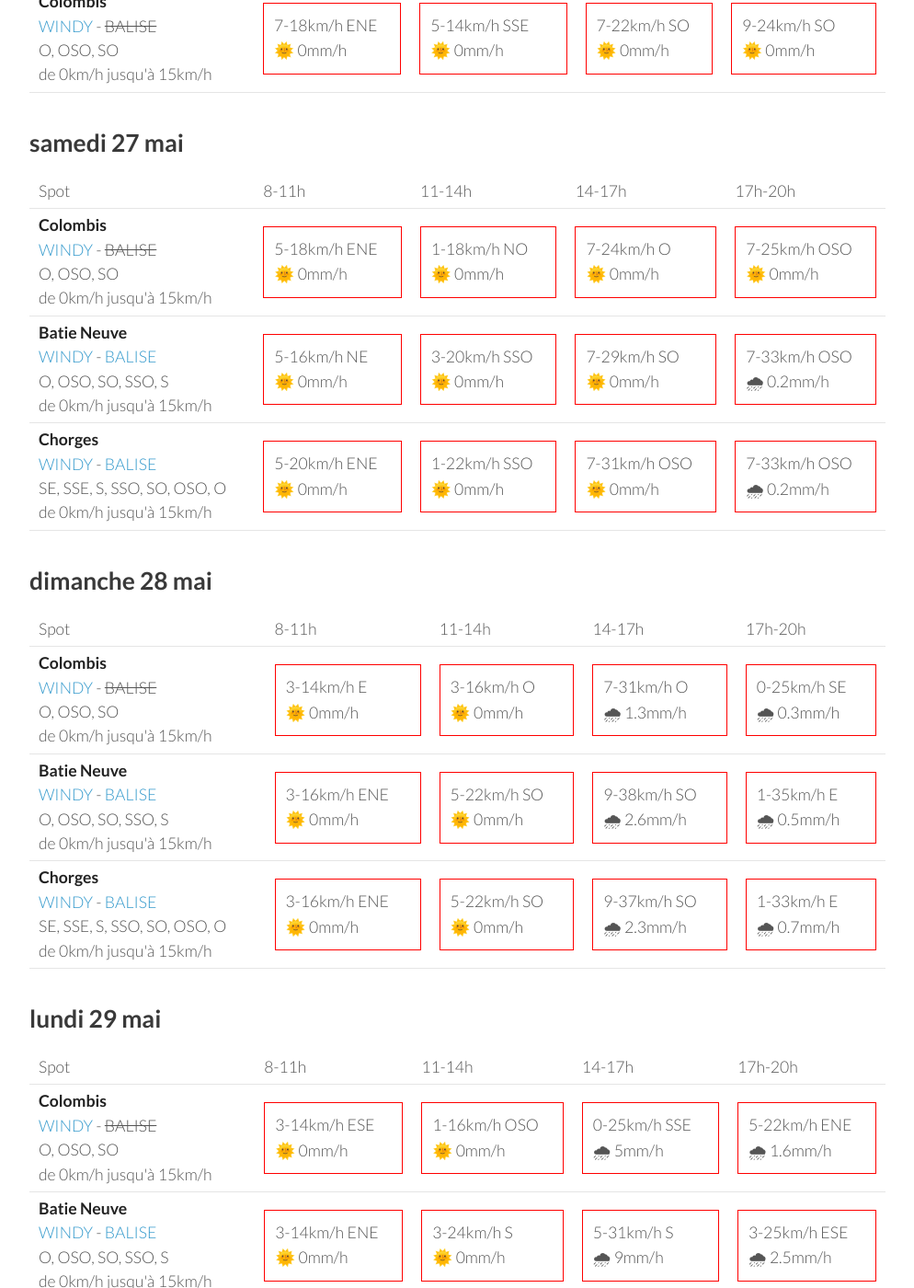
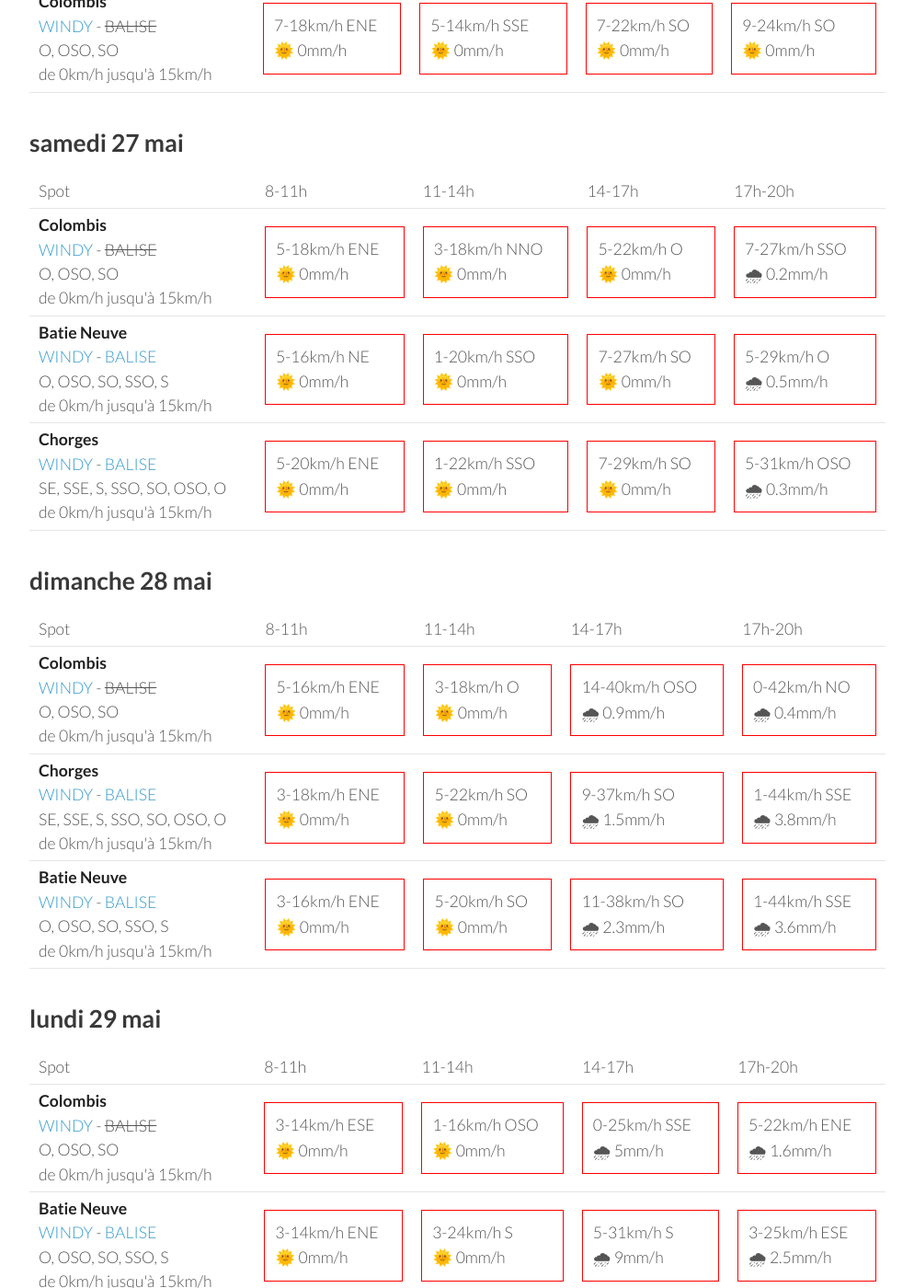
Before and after one commit to parapente-dans-le-nord/parapente-dans-le-nord.github.io, a Jekyll site: the page built from serre_poncon.markdown, in a window 1280 px wide and 1400 px high, scrolled down 1092 px. Shown: the whole window at 92% size, without its empty margins (26-1020 px from the left). Built offline with Jekyll 4.4.1, drawn with Linux system fonts in a browser that asks for light colours; some of the changed text lies outside the part shown.

Commit message:
update index.markdown

```diff
--- a/serre_poncon.markdown
+++ b/serre_poncon.markdown
@@ -114,9 +114,9 @@ page mise à jour le jeudi 25 mai 13:31
         <td><strong>Colombis</strong><br><a href="https://windy.com/44.494/6.216?44.559,6.262,10">WINDY</a> - <span class="no-balise"> BALISE </span><br> <span class="vent-favorable">O, OSO, SO</span><br><span class="force-vent">de 0km/h jusqu'à 15km/h</span> </td>
 
             <td><div class="not-flyable"><p>5-18km/h ENE</p><p>🌞 0mm/h</p></div></td>
-            <td><div class="not-flyable"><p>1-18km/h NO</p><p>🌞 0mm/h</p></div></td>
-            <td><div class="not-flyable"><p>7-24km/h O</p><p>🌞 0mm/h</p></div></td>
-            <td><div class="not-flyable"><p>7-25km/h OSO</p><p>🌞 0mm/h</p></div></td>
+            <td><div class="not-flyable"><p>3-18km/h NNO</p><p>🌞 0mm/h</p></div></td>
+            <td><div class="not-flyable"><p>5-22km/h O</p><p>🌞 0mm/h</p></div></td>
+            <td><div class="not-flyable"><p>7-27km/h SSO</p><p>🌧 0.2mm/h</p></div></td>
 
 
     </tr>
@@ -124,9 +124,9 @@ page mise à jour le jeudi 25 mai 13:31
         <td><strong>Batie Neuve</strong><br><a href="https://windy.com/44.584/6.236?44.559,6.262,10,m:eTtagly">WINDY</a> - <span class=""><a href="https://www.openwindmap.org/PP554">BALISE</a> </span><br> <span class="vent-favorable">O, OSO, SO, SSO, S</span><br><span class="force-vent">de 0km/h jusqu'à 15km/h</span> </td>
 
             <td><div class="not-flyable"><p>5-16km/h NE</p><p>🌞 0mm/h</p></div></td>
-            <td><div class="not-flyable"><p>3-20km/h SSO</p><p>🌞 0mm/h</p></div></td>
-            <td><div class="not-flyable"><p>7-29km/h SO</p><p>🌞 0mm/h</p></div></td>
-            <td><div class="not-flyable"><p>7-33km/h OSO</p><p>🌧 0.2mm/h</p></div></td>
+            <td><div class="not-flyable"><p>1-20km/h SSO</p><p>🌞 0mm/h</p></div></td>
+            <td><div class="not-flyable"><p>7-27km/h SO</p><p>🌞 0mm/h</p></div></td>
+            <td><div class="not-flyable"><p>5-29km/h O</p><p>🌧 0.5mm/h</p></div></td>
 
 
     </tr>
@@ -135,8 +135,8 @@ page mise à jour le jeudi 25 mai 13:31
 
             <td><div class="not-flyable"><p>5-20km/h ENE</p><p>🌞 0mm/h</p></div></td>
             <td><div class="not-flyable"><p>1-22km/h SSO</p><p>🌞 0mm/h</p></div></td>
-            <td><div class="not-flyable"><p>7-31km/h OSO</p><p>🌞 0mm/h</p></div></td>
-            <td><div class="not-flyable"><p>7-33km/h OSO</p><p>🌧 0.2mm/h</p></div></td>
+            <td><div class="not-flyable"><p>7-29km/h SO</p><p>🌞 0mm/h</p></div></td>
+            <td><div class="not-flyable"><p>5-31km/h OSO</p><p>🌧 0.3mm/h</p></div></td>
 
 
     </tr>
@@ -159,10 +159,20 @@ page mise à jour le jeudi 25 mai 13:31
 <tr>
         <td><strong>Colombis</strong><br><a href="https://windy.com/44.494/6.216?44.559,6.262,10">WINDY</a> - <span class="no-balise"> BALISE </span><br> <span class="vent-favorable">O, OSO, SO</span><br><span class="force-vent">de 0km/h jusqu'à 15km/h</span> </td>
 
-            <td><div class="not-flyable"><p>3-14km/h E</p><p>🌞 0mm/h</p></div></td>
-            <td><div class="not-flyable"><p>3-16km/h O</p><p>🌞 0mm/h</p></div></td>
-            <td><div class="not-flyable"><p>7-31km/h O</p><p>🌧 1.3mm/h</p></div></td>
-            <td><div class="not-flyable"><p>0-25km/h SE</p><p>🌧 0.3mm/h</p></div></td>
+            <td><div class="not-flyable"><p>5-16km/h ENE</p><p>🌞 0mm/h</p></div></td>
+            <td><div class="not-flyable"><p>3-18km/h O</p><p>🌞 0mm/h</p></div></td>
+            <td><div class="not-flyable"><p>14-40km/h OSO</p><p>🌧 0.9mm/h</p></div></td>
+            <td><div class="not-flyable"><p>0-42km/h NO</p><p>🌧 0.4mm/h</p></div></td>
+
+
+    </tr>
+<tr>
+        <td><strong>Chorges</strong><br><a href="https://windy.com/44.578/6.280?44.559,6.262,10">WINDY</a> - <span class=""><a href="https://www.openwindmap.org/PP554">BALISE</a> </span><br> <span class="vent-favorable">SE, SSE, S, SSO, SO, OSO, O</span><br><span class="force-vent">de 0km/h jusqu'à 15km/h</span> </td>
+
+            <td><div class="not-flyable"><p>3-18km/h ENE</p><p>🌞 0mm/h</p></div></td>
+            <td><div class="not-flyable"><p>5-22km/h SO</p><p>🌞 0mm/h</p></div></td>
+            <td><div class="not-flyable"><p>9-37km/h SO</p><p>🌧 1.5mm/h</p></div></td>
+            <td><div class="not-flyable"><p>1-44km/h SSE</p><p>🌧 3.8mm/h</p></div></td>
 
 
     </tr>
@@ -170,19 +180,9 @@ page mise à jour le jeudi 25 mai 13:31
         <td><strong>Batie Neuve</strong><br><a href="https://windy.com/44.584/6.236?44.559,6.262,10,m:eTtagly">WINDY</a> - <span class=""><a href="https://www.openwindmap.org/PP554">BALISE</a> </span><br> <span class="vent-favorable">O, OSO, SO, SSO, S</span><br><span class="force-vent">de 0km/h jusqu'à 15km/h</span> </td>
 
             <td><div class="not-flyable"><p>3-16km/h ENE</p><p>🌞 0mm/h</p></div></td>
-            <td><div class="not-flyable"><p>5-22km/h SO</p><p>🌞 0mm/h</p></div></td>
-            <td><div class="not-flyable"><p>9-38km/h SO</p><p>🌧 2.6mm/h</p></div></td>
-            <td><div class="not-flyable"><p>1-35km/h E</p><p>🌧 0.5mm/h</p></div></td>
-
-
-    </tr>
-<tr>
-        <td><strong>Chorges</strong><br><a href="https://windy.com/44.578/6.280?44.559,6.262,10">WINDY</a> - <span class=""><a href="https://www.openwindmap.org/PP554">BALISE</a> </span><br> <span class="vent-favorable">SE, SSE, S, SSO, SO, OSO, O</span><br><span class="force-vent">de 0km/h jusqu'à 15km/h</span> </td>
-
-            <td><div class="not-flyable"><p>3-16km/h ENE</p><p>🌞 0mm/h</p></div></td>
-            <td><div class="not-flyable"><p>5-22km/h SO</p><p>🌞 0mm/h</p></div></td>
-            <td><div class="not-flyable"><p>9-37km/h SO</p><p>🌧 2.3mm/h</p></div></td>
-            <td><div class="not-flyable"><p>1-33km/h E</p><p>🌧 0.7mm/h</p></div></td>
+            <td><div class="not-flyable"><p>5-20km/h SO</p><p>🌞 0mm/h</p></div></td>
+            <td><div class="not-flyable"><p>11-38km/h SO</p><p>🌧 2.3mm/h</p></div></td>
+            <td><div class="not-flyable"><p>1-44km/h SSE</p><p>🌧 3.6mm/h</p></div></td>
 
 
     </tr>
```
Also changed, not shown: other parts of serre_poncon.markdown (+1 -1 lines).
